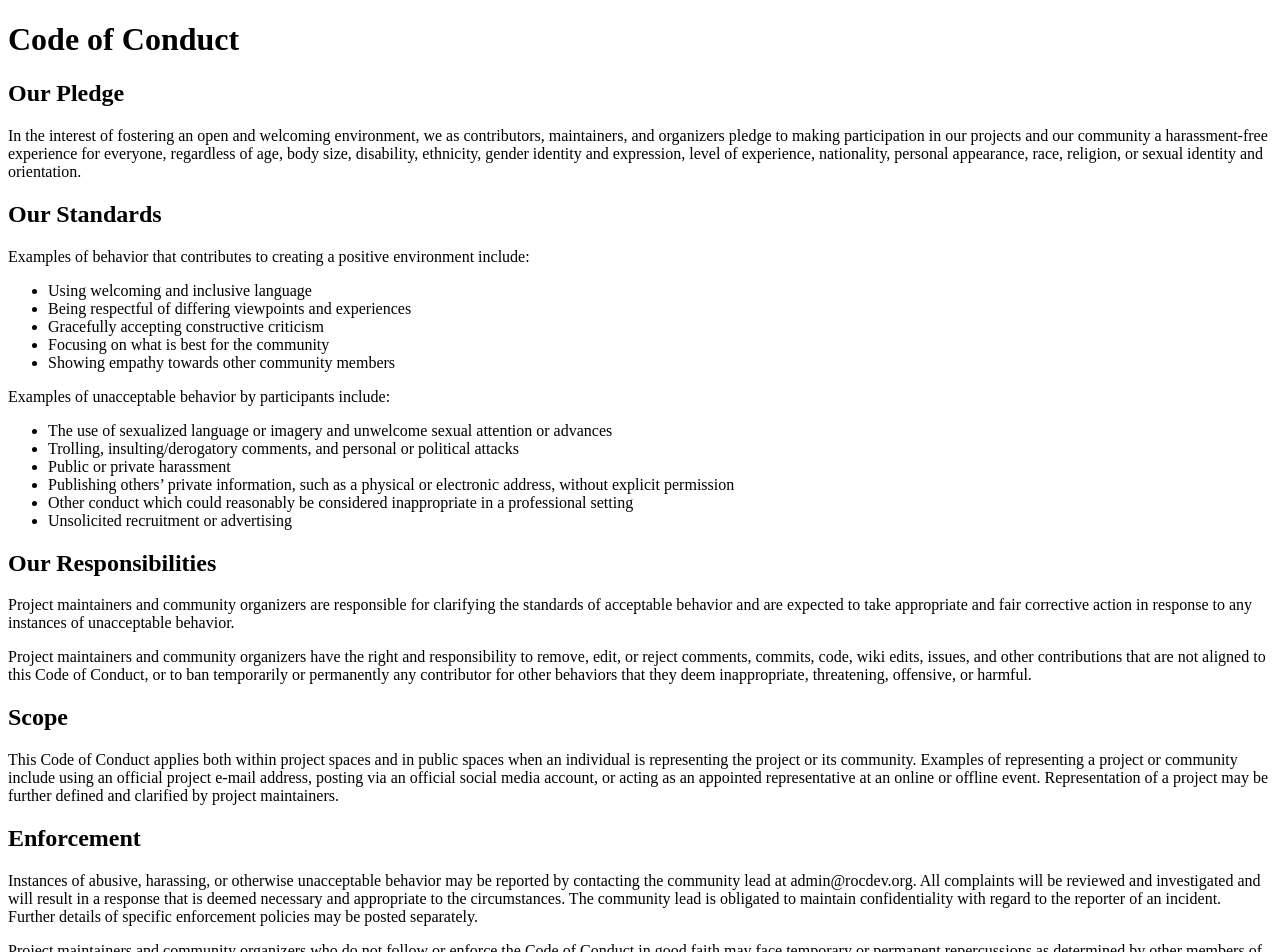
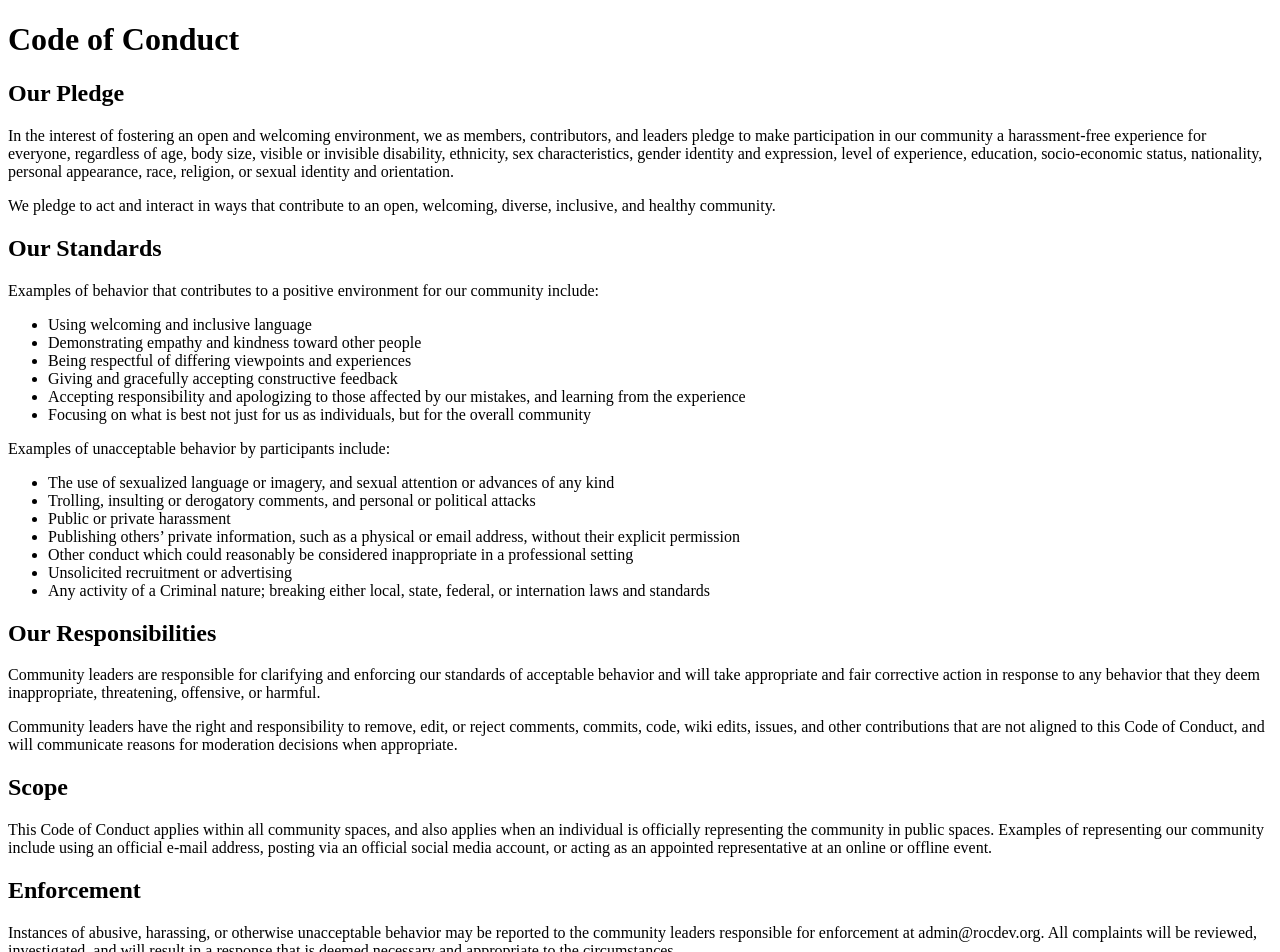
Before and after one commit to rocdev-foundation/home, a Next.js app: page /code-of-conduct in a window 1280 px wide. Shown: the top 952 px of the page. Built offline with nearby package versions, Linux system fonts and the light colour scheme.

Commit message:
Update index.js

```diff
--- a/pages/code-of-conduct/index.js
+++ b/pages/code-of-conduct/index.js
@@ -6,81 +6,89 @@ export default function CodeOfConduct() {
         <h2 id="coc_our-pledge">Our Pledge</h2>
         <p>
           In the interest of fostering an open and welcoming environment, we as
-          contributors, maintainers, and organizers pledge to making participation in
-          our projects and our community a harassment-free experience for everyone,
-          regardless of age, body size, disability, ethnicity, gender identity and
-          expression, level of experience, nationality, personal appearance, race,
-          religion, or sexual identity and orientation.
+          members, contributors, and leaders pledge to make participation in our
+          community a harassment-free experience for everyone, regardless of age,
+          body size, visible or invisible disability, ethnicity, sex characteristics,
+          gender identity and expression, level of experience, education,
+          socio-economic status, nationality, personal appearance, race, religion,
+          or sexual identity and orientation.
+        </p>
+
+        <p>
+          We pledge to act and interact in ways that contribute to an open,
+          welcoming, diverse, inclusive, and healthy community.
         </p>
 
         <h2 id="coc_our-standards">Our Standards</h2>
         <p>
-          Examples of behavior that contributes to creating a positive environment
-          include:
+          Examples of behavior that contributes to a positive environment for our community include:
         </p>
         <ul>
           <li>Using welcoming and inclusive language</li>
+          <li>Demonstrating empathy and kindness toward other people</li>
           <li>Being respectful of differing viewpoints and experiences</li>
-          <li>Gracefully accepting constructive criticism</li>
-          <li>Focusing on what is best for the community</li>
-          <li>Showing empathy towards other community members</li>
+          <li>Giving and gracefully accepting constructive feedback</li>
+          <li>Accepting responsibility and apologizing to those affected by our mistakes, and learning from the experience</li>
+          <li>Focusing on what is best not just for us as individuals, but for the overall community</li>
         </ul>
         <p>
           Examples of unacceptable behavior by participants include:
         </p>
         <ul>
           <li>
-            The use of sexualized language or imagery and unwelcome sexual attention or
-            advances
+            The use of sexualized language or imagery, and sexual attention or advances of any kind
           </li>
           <li>
-            Trolling, insulting/derogatory comments, and personal or political attacks
+            Trolling, insulting or derogatory comments, and personal or political attacks
           </li>
           <li>Public or private harassment</li>
           <li>
-            Publishing others’ private information, such as a physical or electronic
-            address, without explicit permission
+            Publishing others’ private information, such as a physical or email address,
+            without their explicit permission
           </li>
           <li>
-            Other conduct which could reasonably be considered inappropriate in a
-            professional setting
+            Other conduct which could reasonably be considered inappropriate in a professional setting
           </li>
           <li>Unsolicited recruitment or advertising</li>
+          <li>
+              Any activity of a Criminal nature; breaking either local, state, federal,
+              or internation laws and standards
+          </li>
         </ul>
 
         <h2 id="coc_our-responsibilities">Our Responsibilities</h2>
         <p>
-          Project maintainers and community organizers are responsible for clarifying
-          the standards of acceptable behavior and are expected to take appropriate and
-          fair corrective action in response to any instances of unacceptable behavior.
+          Community leaders are responsible for clarifying and enforcing our standards
+          of acceptable behavior and will take appropriate and fair corrective action
+          in response to any behavior that they deem inappropriate, threatening,
+          offensive, or harmful.
         </p>
         <p>
-          Project maintainers and community organizers have the right and responsibility
-          to remove, edit, or reject comments, commits, code, wiki edits, issues, and
-          other contributions that are not aligned to this Code of Conduct, or to ban
-          temporarily or permanently any contributor for other behaviors that they deem
-          inappropriate, threatening, offensive, or harmful.
+          Community leaders have the right and responsibility to remove, edit, or
+          reject comments, commits, code, wiki edits, issues, and other
+          contributions that are not aligned to this Code of Conduct, and will
+          communicate reasons for moderation decisions when appropriate.
         </p>
 
         <h2 id="coc_scope">Scope</h2>
         <p>
-          This Code of Conduct applies both within project spaces and in public spaces
-          when an individual is representing the project or its community. Examples of
-          representing a project or community include using an official project e-mail
-          address, posting via an official social media account, or acting as an
-          appointed representative at an online or offline event. Representation of a
-          project may be further defined and clarified by project maintainers.
+          This Code of Conduct applies within all community spaces, and also
+          applies when an individual is officially representing the community
+          in public spaces. Examples of representing our community include using
+          an official e-mail address, posting via an official social media account,
+          or acting as an appointed representative at an online or offline event.
         </p>
 
         <h2 id="coc_enforcement">Enforcement</h2>
         <p>
           Instances of abusive, harassing, or otherwise unacceptable behavior may be
-          reported by contacting the community lead at admin@rocdev.org. All complaints
-          will be reviewed and investigated and will result in a response that is deemed
-          necessary and appropriate to the circumstances. The community lead is
-          obligated to maintain confidentiality with regard to the reporter of an
-          incident. Further details of specific enforcement policies may be posted
-          separately.
+          reported to the community leaders responsible for enforcement at admin@rocdev.org.
+          All complaints will be reviewed, investigated, and will result in a response
+          that is deemed necessary and appropriate to the circumstances.
+        </p>
+        <p>
+          All community leaders are obligated to respect the privacy and security
+          of the reporter of any incident.
         </p>
         <p>
           Project maintainers and community organizers who do not follow or enforce the
@@ -91,9 +99,9 @@ export default function CodeOfConduct() {
         <h2 id="coc_attribution">Attribution</h2>
         <p>
           This Code of Conduct is adapted from the
-          <a href="http://contributor-covenant.org">Contributor Convenant</a>, version
-          1.4, available at
-          <a href="http://contributor-covenant.org/version/1/4/">http://contributor-covenant.org/version/1/4/</a>.
+          <a href="https://www.contributor-covenant.org">Contributor Covenant</a>,
+          version 2.0, available at
+          <a href="https://www.contributor-covenant.org/version/2/0/code_of_conduct.html">https://www.contributor-covenant.org/version/2/0/code_of_conduct.html</a>
         </p>
       </div>
   )
```
